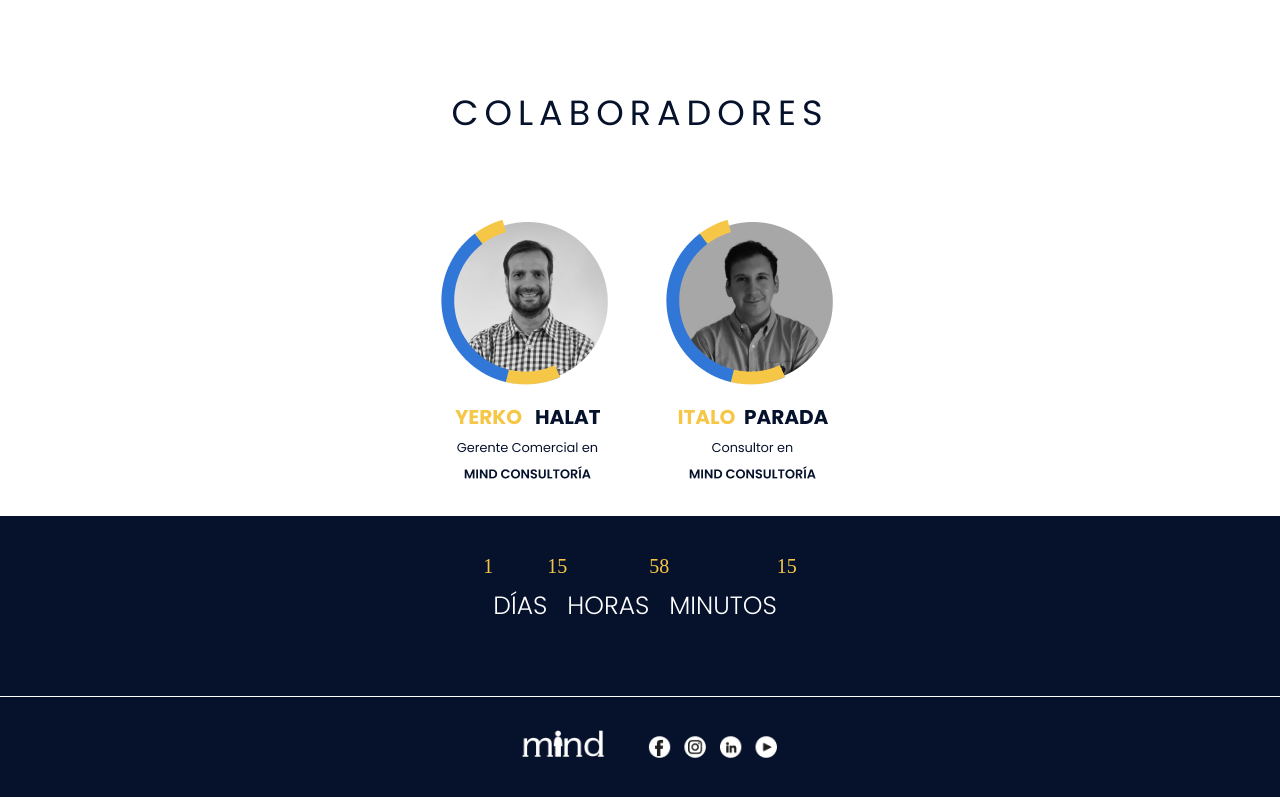
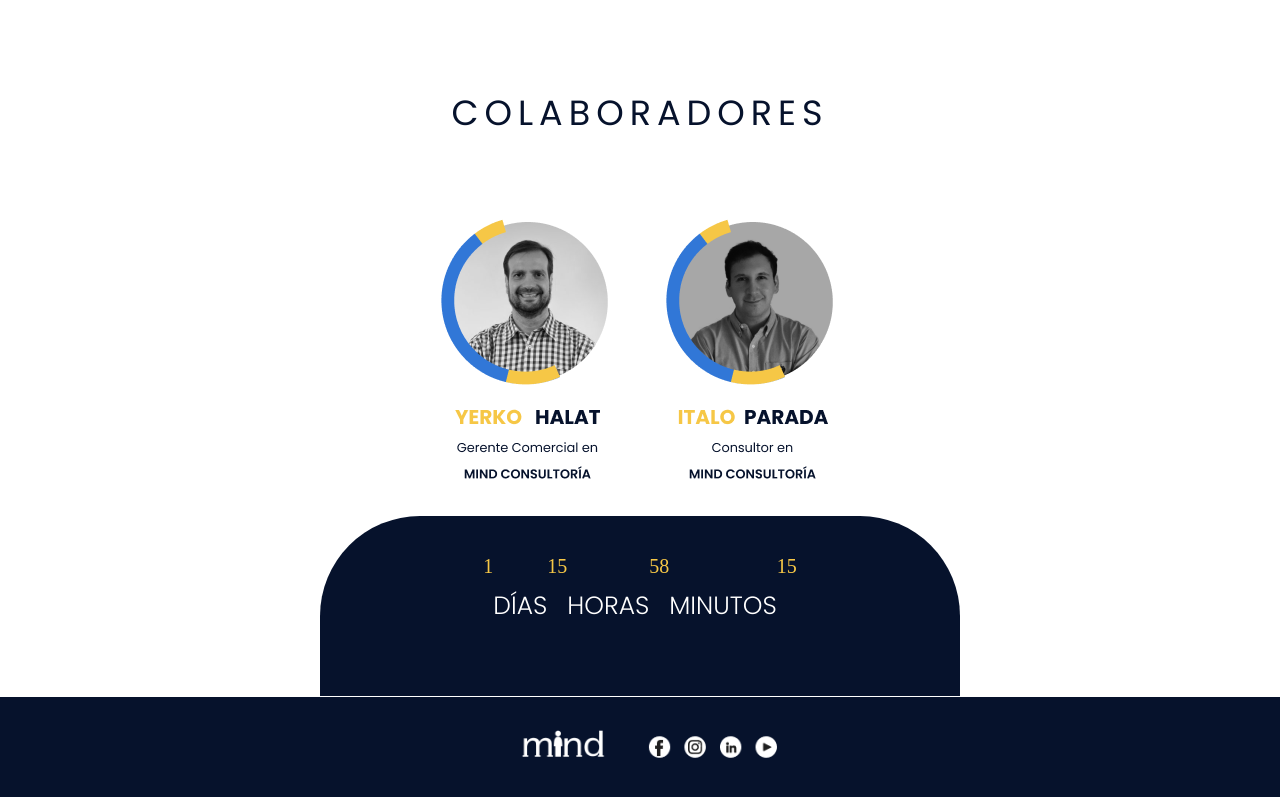
Before and after one commit to macarenasaez/LANDIG, a plain HTML site: page src/index.html in a window 1280 px wide. Shown: the part 1638-2438 px from the top of the page. Drawn offline with Linux system fonts and the light colour scheme.

Commit message:
actualizando diploy

```diff
--- a/src/CSS/style.css
+++ b/src/CSS/style.css
@@ -146,8 +146,14 @@ justify-content: center;
 }
 
 /*cuenta regresiva*/
+.conte-clock{
+	display: flex;
+	justify-content: center;
+}
+.time-clock{
 
-.time-clock{
+	width: 50%;
+	height: 100px;
 	padding: 2em 0 2em;
 	 display: flex;
 	justify-content: center;
@@ -155,6 +161,9 @@ justify-content: center;
 	font-size: 20px;
 	color: #F6C746;
 	background-color:#06122C;;
+	border-top-left-radius: 100px;
+	border-top-right-radius: 100px;
+
 }
 .time-clock p{
 
--- a/src/index.html
+++ b/src/index.html
@@ -101,7 +101,7 @@
 
     </header>
 
-  <div id="clock"></div>
+  <div class="conte-clock" id="clock"></div>
 
     <footer>
         <div class="footer-img">
```
